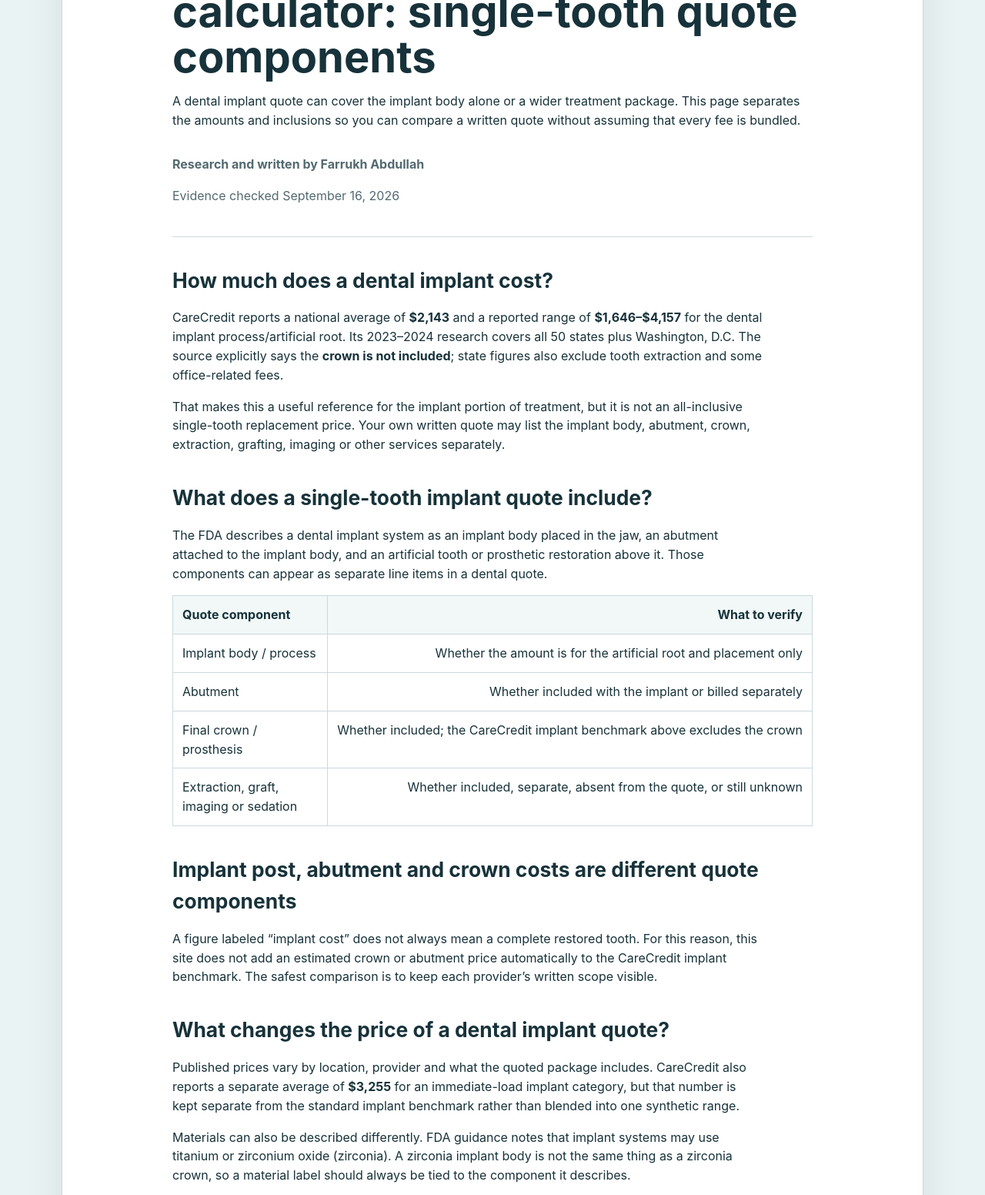
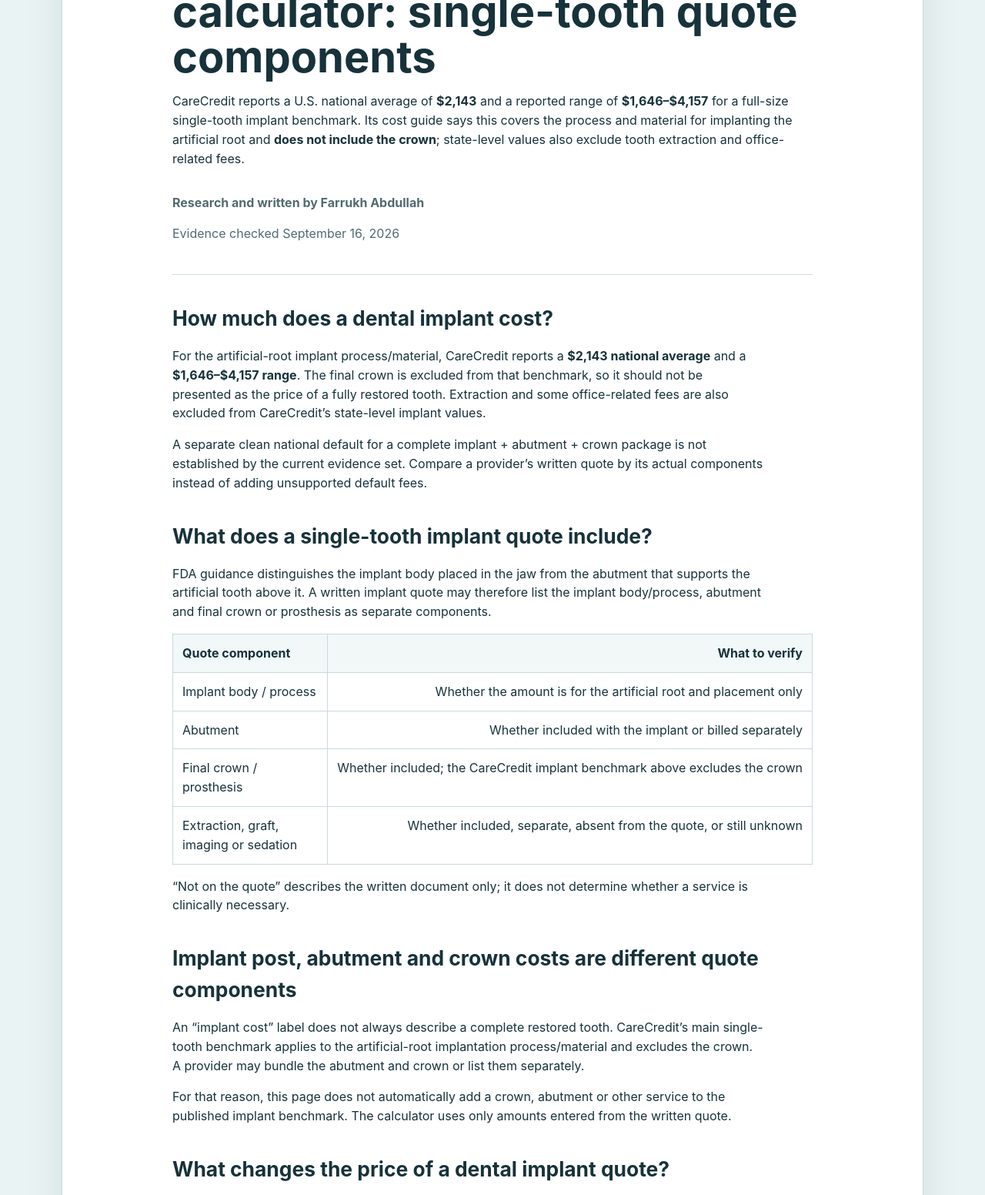
Before and after one commit to yes155/Dental-Calculator, a website: page src/dental-implant-cost-calculator/index.html in a window 1280 px wide. Shown: the part 270-1822 px from the top of the page at 77% size. Drawn offline with Linux system fonts and the light colour scheme.

Commit message:
Integrate corrected DEN-001 production prose

```diff
--- a/src/dental-implant-cost-calculator/index.html
+++ b/src/dental-implant-cost-calculator/index.html
@@ -16,18 +16,18 @@
   <header class="article-header">
     <p class="eyebrow">Dental implant costs</p>
     <h1>Dental implant cost calculator: single-tooth quote components</h1>
-    <p class="intro">A dental implant quote can cover the implant body alone or a wider treatment package. This page separates the amounts and inclusions so you can compare a written quote without assuming that every fee is bundled.</p>
+    <p class="intro">CareCredit reports a U.S. national average of <strong>$2,143</strong> and a reported range of <strong>$1,646–$4,157</strong> for a full-size single-tooth implant benchmark. Its cost guide says this covers the process and material for implanting the artificial root and <strong>does not include the crown</strong>; state-level values also exclude tooth extraction and office-related fees.</p>
     <p class="byline">Research and written by Farrukh Abdullah</p>
     <p class="updated">Evidence checked September 16, 2026</p>
   </header>
 
   <article class="article-body">
     <h2>How much does a dental implant cost?</h2>
-    <p>CareCredit reports a national average of <strong>$2,143</strong> and a reported range of <strong>$1,646–$4,157</strong> for the dental implant process/artificial root. Its 2023–2024 research covers all 50 states plus Washington, D.C. The source explicitly says the <strong>crown is not included</strong>; state figures also exclude tooth extraction and some office-related fees.</p>
-    <p>That makes this a useful reference for the implant portion of treatment, but it is not an all-inclusive single-tooth replacement price. Your own written quote may list the implant body, abutment, crown, extraction, grafting, imaging or other services separately.</p>
+    <p>For the artificial-root implant process/material, CareCredit reports a <strong>$2,143 national average</strong> and a <strong>$1,646–$4,157 range</strong>. The final crown is excluded from that benchmark, so it should not be presented as the price of a fully restored tooth. Extraction and some office-related fees are also excluded from CareCredit’s state-level implant values.</p>
+    <p>A separate clean national default for a complete implant + abutment + crown package is not established by the current evidence set. Compare a provider’s written quote by its actual components instead of adding unsupported default fees.</p>
 
     <h2>What does a single-tooth implant quote include?</h2>
-    <p>The FDA describes a dental implant system as an implant body placed in the jaw, an abutment attached to the implant body, and an artificial tooth or prosthetic restoration above it. Those components can appear as separate line items in a dental quote.</p>
+    <p>FDA guidance distinguishes the implant body placed in the jaw from the abutment that supports the artificial tooth above it. A written implant quote may therefore list the implant body/process, abutment and final crown or prosthesis as separate components.</p>
     <div class="table-wrap">
       <table>
         <thead><tr><th>Quote component</th><th>What to verify</th></tr></thead>
@@ -39,16 +39,19 @@
         </tbody>
       </table>
     </div>
+    <p>“Not on the quote” describes the written document only; it does not determine whether a service is clinically necessary.</p>
 
     <h2>Implant post, abutment and crown costs are different quote components</h2>
-    <p>A figure labeled “implant cost” does not always mean a complete restored tooth. For this reason, this site does not add an estimated crown or abutment price automatically to the CareCredit implant benchmark. The safest comparison is to keep each provider’s written scope visible.</p>
+    <p>An “implant cost” label does not always describe a complete restored tooth. CareCredit’s main single-tooth benchmark applies to the artificial-root implantation process/material and excludes the crown. A provider may bundle the abutment and crown or list them separately.</p>
+    <p>For that reason, this page does not automatically add a crown, abutment or other service to the published implant benchmark. The calculator uses only amounts entered from the written quote.</p>
 
     <h2>What changes the price of a dental implant quote?</h2>
-    <p>Published prices vary by location, provider and what the quoted package includes. CareCredit also reports a separate average of <strong>$3,255</strong> for an immediate-load implant category, but that number is kept separate from the standard implant benchmark rather than blended into one synthetic range.</p>
-    <p>Materials can also be described differently. FDA guidance notes that implant systems may use titanium or zirconium oxide (zirconia). A zirconia implant body is not the same thing as a zirconia crown, so a material label should always be tied to the component it describes.</p>
+    <p>Quote totals can differ because of geography, provider pricing, the component scope, and separately quoted services. CareCredit reports <strong>$3,255</strong> as a separate average for its immediate-load implant category; that figure is not merged into the standard single-tooth range.</p>
+    <p>Humana publishes a local implant example of <strong>$856–$2,122 in Orlando, Florida</strong>. That is a local pricing example, not a national benchmark, and it is not blended with CareCredit’s nationwide study.</p>
+    <p>FDA guidance notes that implant systems may use materials such as titanium or zirconium oxide. A zirconia implant body is not the same component as a zirconia crown, so material labels should stay attached to the specific part of the quote they describe.</p>
 
     <h2>Dental implant cost calculator</h2>
-    <p>Use the amounts from a written dental quote. The tool adds only what you enter and never supplies a hidden treatment price.</p>
+    <p>CALC-001 organizes a written dental quote. You can enter a bundle or itemized quote, confirm the number of teeth covered, record component-inclusion status, and add a same-scope insurer estimate if one has already been supplied to you. The tool does not choose a treatment, infer how many implants you need, or supply hidden market prices.</p>
   </article>
 
   <section class="calculator-embed" aria-labelledby="calculator-heading">
@@ -102,7 +105,7 @@
       <div id="result" class="result" aria-live="polite" hidden><h2 id="result-title"></h2><div id="result-values"></div><div id="result-scope"></div></div>
       <div class="panel">
         <h3>Published reference — not a calculator default</h3>
-        <p><strong>$2,143 average; $1,646–$4,157 reported range</strong> for the dental implant process/artificial root in CareCredit’s 2023–2024 national research. Crown excluded; state figures also exclude extraction and some office-related fees.</p>
+        <p><strong>$2,143 average; $1,646–$4,157 reported range</strong> for the dental implant process/artificial root in CareCredit’s national research. Crown excluded; state figures also exclude extraction and some office-related fees.</p>
       </div>
       <p class="privacy-note">This tool organizes amounts from a written dental quote and published cost references. It is not a diagnosis, treatment recommendation, coverage guarantee or dental quote. Entered amounts are not stored, sent externally or placed in the URL.</p>
     </div>
@@ -110,13 +113,14 @@
 
   <article class="article-body">
     <h2>How insurance can change out-of-pocket cost</h2>
-    <p>Dental implant coverage varies by plan. Deductibles, annual or lifetime maximums, waiting periods, exclusions and allowed-amount rules can affect the final patient cost. This calculator therefore accepts only an insurer estimate that you already have for the same quote scope; it does not assume that insurance pays a fixed percentage.</p>
+    <p>There is no universal fixed implant coverage percentage. Dental benefits vary by plan, and patient responsibility can be affected by deductibles, waiting periods, exclusions, annual or lifetime maximums, network/allowed-amount rules, and the exact services on the treatment plan.</p>
+    <p>The calculator subtracts an insurer amount only when you enter an estimate that applies to the same quote scope. Verify benefits with the insurer or plan administrator before treatment.</p>
 
     <h2>Mini, zirconia and immediate-load implant quote labels</h2>
-    <p>Different labels may describe different implant systems, materials or timing. The current evidence set supports a separate CareCredit immediate-load benchmark, but it does not support national default prices for mini implants or zirconia implant bodies. Those categories are not filled in by the calculator.</p>
+    <p>Different labels may refer to implant size, material or timing rather than equivalent procedures. The current source set supports a separate CareCredit immediate-load average, but it does not provide a clean national default price for mini implants or zirconia implant bodies. Those unsupported categories are not auto-filled by the calculator, and this page does not recommend one implant material or system over another.</p>
 
     <h2>When extraction or bone graft fees are separate</h2>
-    <p>Extraction and bone grafting may be separate quote components. Marking an item “not on quote” means only that it is not listed in the written quote; it does not mean the service is clinically unnecessary.</p>
+    <p>Extraction and grafting can materially change a written treatment estimate when they are billed separately. Do not assume that the implant benchmark includes either service. Marking an item “not on quote” means only that it is not listed in the written quote; it does not mean the service is clinically unnecessary.</p>
 
     <h2>Related dental implant cost guides</h2>
     <ul class="related-links">
@@ -127,7 +131,7 @@
       <li><a href="/dental-bridge-cost/">Dental bridge cost</a></li>
       <li><a href="/dentures-cost/">Dentures cost</a></li>
     </ul>
-    <p class="evidence-date"><strong>Sources:</strong> FDA, “Dental Implants: What You Should Know”; CareCredit, “Dental Implants Cost and Procedure Guide”; Humana, “Dental implants: costs and coverage”; Cigna and Delta Dental insurance education. Source lineage is recorded in the project source register.</p>
+    <p class="evidence-date"><strong>Sources:</strong> CareCredit, “Dental Implants Cost and Procedure Guide” and “Single Tooth Dental Implants Cost and Procedure Guide”; FDA, “Dental Implants: What You Should Know”; Humana, “Dental implants: costs and coverage”; Cigna and Delta Dental insurance education. Source lineage is recorded in the project source register.</p>
   </article>
 </main>
 <footer class="site-footer"><p>Dental Calculator</p><p>Cost education only; not dental or insurance advice.</p></footer>
```
